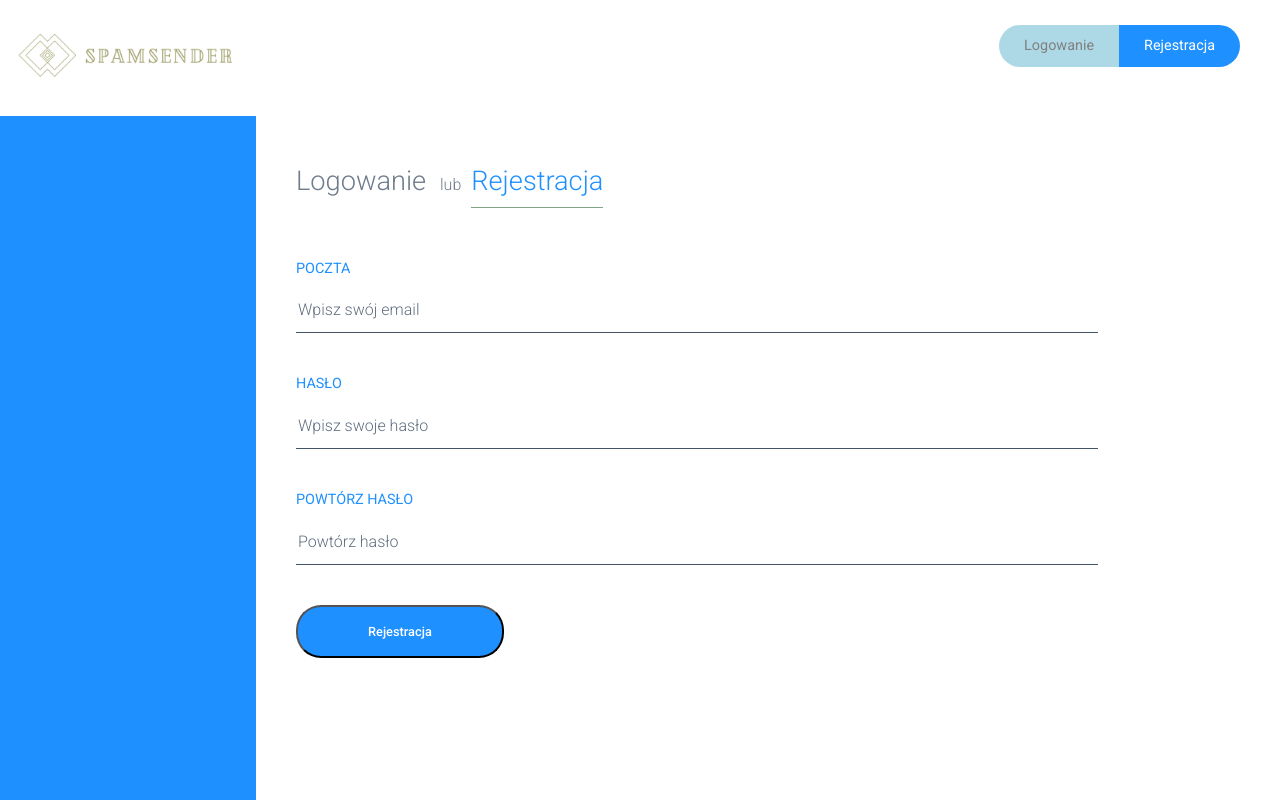
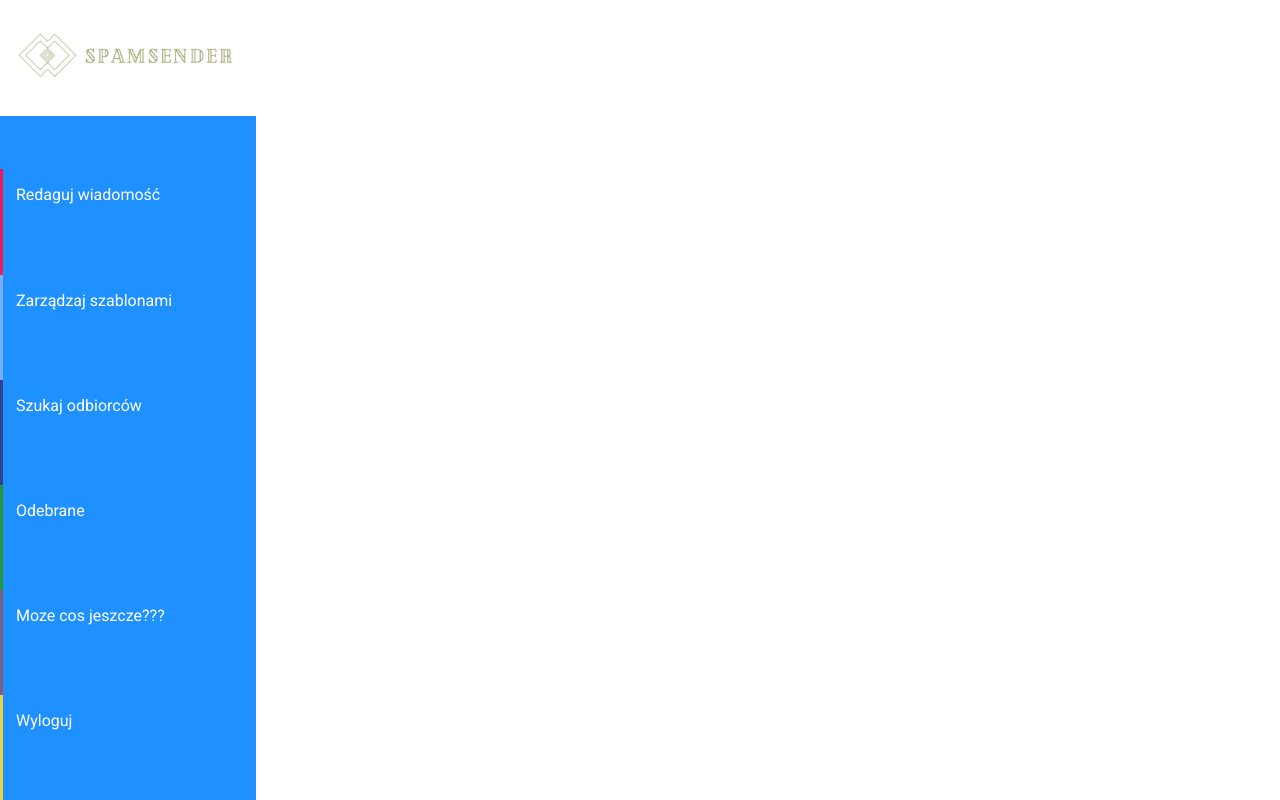
Before and after one commit to ralin1/SpamSender, a React (Create React App) app in the folder frontend/: page /main in a window 1280 px wide. Built offline with nearby package versions, Linux system fonts and the light colour scheme.

Commit message:
Create Menu

```diff
--- a/frontend/package.json
+++ b/frontend/package.json
@@ -3,13 +3,16 @@
   "version": "0.1.0",
   "private": true,
   "dependencies": {
+    "@version/react-router-v3": "^1.0.0",
     "axios": "^0.19.0",
-    "bootstrap": "^4.0.0",
+    "bootstrap": "^4.4.0",
     "jquery": "^3.4.1",
     "material-ui": "^0.20.2",
+    "npm-install": "^1.1.0",
     "popper.js": "^1.16.0",
     "react": "^16.10.2",
     "react-dom": "^16.10.2",
+    "react-router": "^3.2.5",
     "react-router-dom": "^5.1.2",
     "react-scripts": "3.2.0",
     "react-tap-event-plugin": "^3.0.3"
--- a/frontend/src/App.js
+++ b/frontend/src/App.js
@@ -11,8 +11,7 @@ import './App.css';
 class App extends Component {
     render() {
         return (
-            <Router basename="/react-auth-ui/">
-                <Route exact path="/" component={SignUpForm}>
+            <div> <Route exact path="/" component={SignUpForm}>
                 </Route>
                 <Route path="/sign-in" component={SignInForm}>
                 </Route>
@@ -20,7 +19,7 @@ class App extends Component {
                 </Route>
                 <Route path="/main" component={MainScreen}>
                 </Route>
-            </Router>
+            </div>
         );
     }
 }
--- a/frontend/src/index.js
+++ b/frontend/src/index.js
@@ -2,7 +2,13 @@ import React from 'react';
 import ReactDOM from 'react-dom';
 import './index.css';
 import App from './App';
+import {BrowserRouter} from "react-router-dom";
 import registerServiceWorker from './registerServiceWorker';
 
-ReactDOM.render(<App />, document.getElementById('root'));
+const application = (
+    <BrowserRouter>
+        <App />
+    </BrowserRouter>
+)
+ReactDOM.render(application, document.getElementById('root'));
 registerServiceWorker();
--- /dev/null
+++ b/frontend/src/pages/ChooseMessage.js
@@ -0,0 +1,17 @@
+import React, {Component} from 'react';
+import { browserHistory } from "react-router";
+import {Link, NavLink} from 'react-router-dom';
+import Logo from "../logo1.png";
+
+class ChooseMessage extends Component {
+
+    render() {
+        return (
+            <div>
+                <p>Hello</p>
+            </div>
+        );
+    }
+}
+
+export default ChooseMessage;
--- /dev/null
+++ b/frontend/src/pages/CreateMessage.js
@@ -0,0 +1,17 @@
+import React, {Component} from 'react';
+import { browserHistory } from "react-router";
+import {Link, NavLink} from 'react-router-dom';
+import Logo from "../logo1.png";
+
+class CreateMessage extends Component {
+
+    render() {
+        return (
+            <div>
+                <p>Hello</p>
+            </div>
+        );
+    }
+}
+
+export default CreateMessage;
--- /dev/null
+++ b/frontend/src/pages/FindContacts.js
@@ -0,0 +1,17 @@
+import React, {Component} from 'react';
+import { browserHistory } from "react-router";
+import {Link, NavLink} from 'react-router-dom';
+import Logo from "../logo1.png";
+
+class FindContacts extends Component {
+
+    render() {
+        return (
+            <div>
+                <p>Hello</p>
+            </div>
+        );
+    }
+}
+
+export default FindContacts;
--- /dev/null
+++ b/frontend/src/pages/GetMails.js
@@ -0,0 +1,17 @@
+import React, {Component} from 'react';
+import { browserHistory } from "react-router";
+import {Link, NavLink} from 'react-router-dom';
+import Logo from "../logo1.png";
+
+class GetMails extends Component {
+
+    render() {
+        return (
+            <div>
+                <p>Hello</p>
+            </div>
+        );
+    }
+}
+
+export default GetMails;
--- /dev/null
+++ b/frontend/src/pages/HelpPage.js
@@ -0,0 +1,17 @@
+import React, {Component} from 'react';
+import { browserHistory } from "react-router";
+import {Link, NavLink} from 'react-router-dom';
+import Logo from "../logo1.png";
+
+class HelpPage extends Component {
+
+    render() {
+        return (
+            <div>
+                <p>Hello</p>
+            </div>
+        );
+    }
+}
+
+export default HelpPage;
--- a/frontend/src/pages/MainScreen.js
+++ b/frontend/src/pages/MainScreen.js
@@ -1,13 +1,44 @@
 import React, {Component} from 'react';
+import {HashRouter as Router, Route, NavLink, Link, IndexRoute, hashHistory} from 'react-router-dom';
 import 'bootstrap/dist/css/bootstrap.min.css'
 import 'bootstrap/dist/js/bootstrap.min'
 import '../css/menu.css'
 import '../js/menu.js'
 import $ from 'jquery'
-import {Link, NavLink, Redirect} from 'react-router-dom';
 import Logo from "../logo1.png";
+import SignUpForm from "./SignUpForm";
+import ChooseMessage from "./ChooseMessage"
+import CreateMessage from "./CreateMessage"
+import FindContacts from "./FindContacts"
+import GetMails from "./GetMails"
+import HelpPage from "./HelpPage"
 
-class MainScreen extends Component{
+
+class MainScreen extends Component {
+    constructor(props) {
+        super(props);
+        this.state = {
+            content: "",
+            ChooseMessage: "/ChooseMessage.js",
+            CreateMessage: "/CreateMessage.js",
+            FindContacts: "/FindContacts.js",
+            HelpPage: "/HelpPage.js"
+        };
+    }
+
+    ChangingFunction(Content) {
+        switch (Content) {
+            case ChooseMessage:
+                return this.changeContent()
+        }
+    }
+
+    changeContent(newContent) {
+        this.setState({
+            content: newContent
+        });
+    };
+
     render() {
         return <div id="wrapper" className="App">
             <div className="App__Aside_main">
@@ -15,27 +46,27 @@ class MainScreen extends Component{
                      role="navigation">
                     <ul className="nav sidebar-nav">
                         <li>
-                                <a href="#">
+                            <a>
                                 <img src={Logo} className="center"/>
                             </a>
                         </li>
                         <li>
-                                <a href="#">Redaguj wiadomość</a>
+                            <NavLink to={"/main/ChooseMessage"}>Redaguj wiadomość</NavLink>
                         </li>
                         <li>
-                                <a href="#">Zarządzaj szablonami</a>
+                            <NavLink to={"/main/CreateMessage"}>Zarządzaj szablonami</NavLink>
                         </li>
                         <li>
-                                <a href="#">Szukaj odbiorców</a>
+                            <NavLink to={"/main/FindContacts"}>Szukaj odbiorców</NavLink>
                         </li>
                         <li>
-                                <a href="#">Odebrane</a>
+                            <NavLink to={"/main/GetMails"}>Odebrane</NavLink>
                         </li>
                         <li>
-                                <a href="#">Moze cos jeszcze???</a>
+                            <NavLink to={"/main/HelpPage"}>Moze cos jeszcze???</NavLink>
                         </li>
                         <li>
-                                <a href="#">Wyloguj</a>
+                            <a href="/">Wyloguj</a>
                         </li>
 
                         {/*<li className="dropdown">*/}
@@ -55,7 +86,11 @@ class MainScreen extends Component{
                 </nav>
             </div>
             <div className="App__Form">
-
+                <Route path="/main/ChooseMessage" exect component={ChooseMessage}/>
+                <Route path="/main/CreateMessage" component={CreateMessage}/>
+                <Route path="/main/FindContacts" component={FindContacts}/>
+                <Route path="/main/GetMails" component={GetMails}/>
+                <Route path="/main/HelpPage" component={HelpPage}/>
             </div>
         </div>
     }
```
Also changed, not shown: 1 other file (tests, documents, lock files or other folders). Lines whose indentation alone changed are shown as unchanged.
